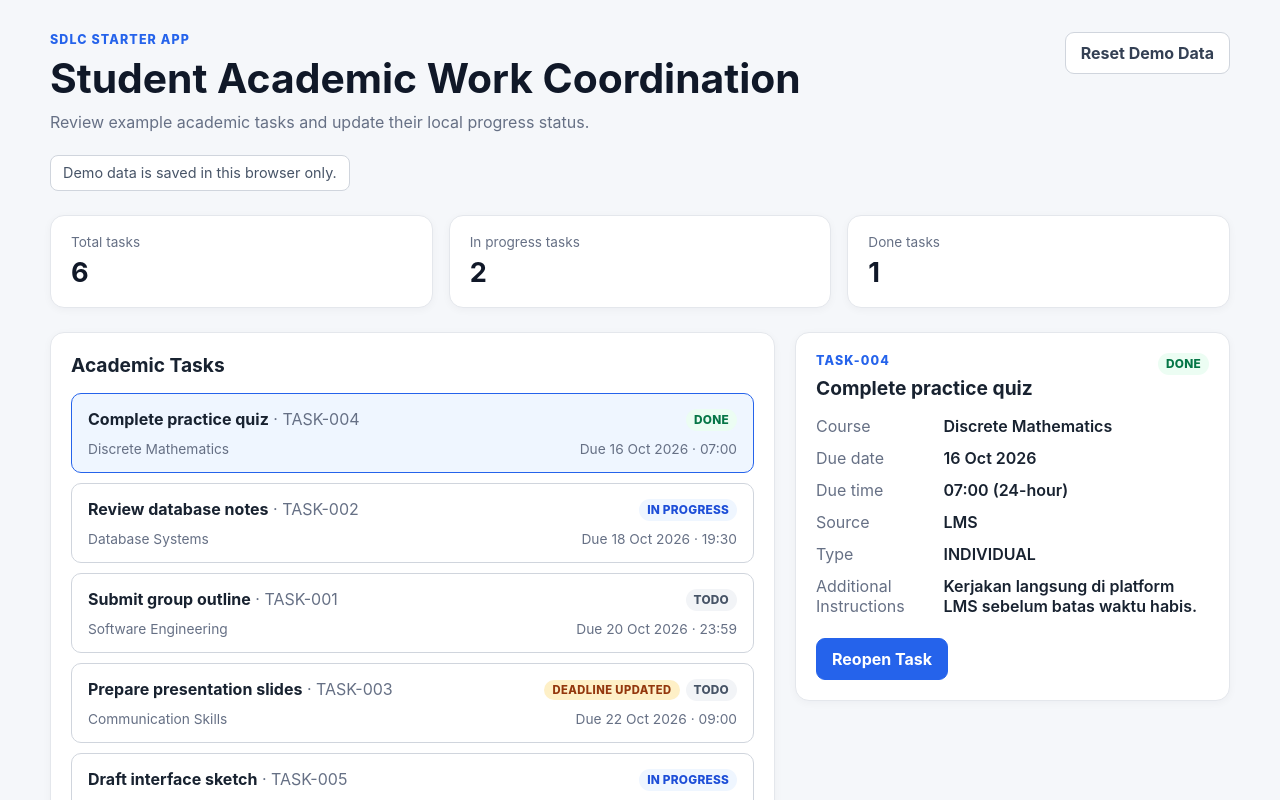
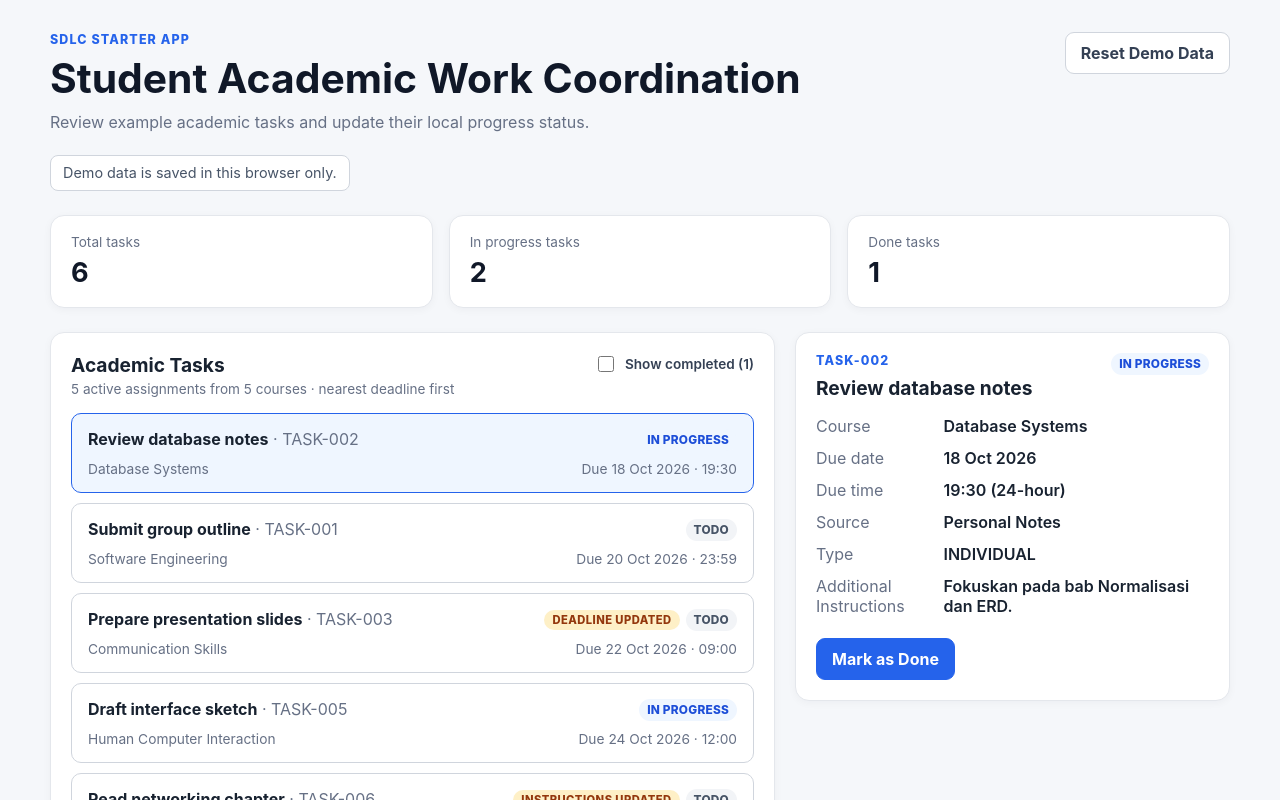
Before and after one commit to muriz-dev/sdlc-group-5, a React (Vite) app: page / in a window 1280 px wide. Shown: the top 800 px of the page. Built offline with nearby package versions, Linux system fonts and the light colour scheme.

Commit message:
hide done task, show only task active first, add toggle to show done task

```diff
--- a/src/App.jsx
+++ b/src/App.jsx
@@ -6,7 +6,7 @@ import { createSeedData } from './data/seed.js';
 import {
   advanceTaskStatus,
   getTaskCounts,
-  sortTasksByDueDate,
+  getVisibleTasks,
 } from './utils/taskUtils.js';
 import { loadState, resetState, saveState } from './utils/storage.js';
 
@@ -15,28 +15,46 @@ const STORAGE_KEY = 'sdlc:case-c:v1';
 export default function App() {
   const [data, setData] = useState(() => loadState(STORAGE_KEY, createSeedData));
   const [selectedId, setSelectedId] = useState(
-    () => sortTasksByDueDate(data.tasks)[0]?.id ?? null,
+    () => getVisibleTasks(data.tasks, false)[0]?.id ?? null,
   );
+  const [showCompleted, setShowCompleted] = useState(false);
 
   useEffect(() => {
     saveState(STORAGE_KEY, data);
   }, [data]);
 
   const selectedTask = data.tasks.find((task) => task.id === selectedId) ?? null;
-  const sortedTasks = sortTasksByDueDate(data.tasks);
+  const visibleTasks = getVisibleTasks(data.tasks, showCompleted);
+  const visibleCourseCount = new Set(visibleTasks.map((task) => task.course)).size;
   const counts = getTaskCounts(data.tasks);
 
+  const emptyMessage = showCompleted
+    ? 'No academic tasks are available.'
+    : 'No active assignments. Turn on "Show completed" to see finished tasks.';
+
   function handleAdvanceStatus(taskId) {
-    setData((current) => ({
-      ...current,
-      tasks: advanceTaskStatus(current.tasks, taskId),
-    }));
+    const nextTasks = advanceTaskStatus(data.tasks, taskId);
+    setData((current) => ({ ...current, tasks: nextTasks }));
+
+    const updatedTask = nextTasks.find((task) => task.id === taskId);
+    if (!showCompleted && updatedTask.status === 'DONE' && taskId === selectedId) {
+      setSelectedId(getVisibleTasks(nextTasks, false)[0]?.id ?? null);
+    }
+  }
+
+  function handleToggleCompleted() {
+    const nextShowCompleted = !showCompleted;
+    setShowCompleted(nextShowCompleted);
+
+    if (!nextShowCompleted && selectedTask?.status === 'DONE') {
+      setSelectedId(getVisibleTasks(data.tasks, false)[0]?.id ?? null);
+    }
   }
 
   function handleReset() {
     const freshData = resetState(STORAGE_KEY, createSeedData);
     setData(freshData);
-    setSelectedId(sortTasksByDueDate(freshData.tasks)[0]?.id ?? null);
+    setSelectedId(getVisibleTasks(freshData.tasks, showCompleted)[0]?.id ?? null);
   }
 
   return (
@@ -71,11 +89,29 @@ export default function App() {
 
       <section className="content-grid">
         <section className="panel" aria-labelledby="task-list-heading">
-          <h2 id="task-list-heading">Academic Tasks</h2>
+          <div className="list-header">
+            <div>
+              <h2 id="task-list-heading">Academic Tasks</h2>
+              <p className="list-note">
+                {showCompleted
+                  ? `${visibleTasks.length} assignments from ${visibleCourseCount} courses · nearest deadline first`
+                  : `${visibleTasks.length} active assignments from ${visibleCourseCount} courses · nearest deadline first`}
+              </p>
+            </div>
+            <label className="show-completed">
+              <input
+                type="checkbox"
+                checked={showCompleted}
+                onChange={handleToggleCompleted}
+              />
+              Show completed ({counts.done})
+            </label>
+          </div>
           <TaskList
-            tasks={sortedTasks}
+            tasks={visibleTasks}
             selectedId={selectedId}
             onSelect={setSelectedId}
+            emptyMessage={emptyMessage}
           />
         </section>
         <aside className="panel" aria-label="Selected task details">
--- a/src/components/TaskList.jsx
+++ b/src/components/TaskList.jsx
@@ -1,8 +1,13 @@
 import TaskCard from './TaskCard.jsx';
 
-export default function TaskList({ tasks, selectedId, onSelect }) {
+export default function TaskList({
+  tasks,
+  selectedId,
+  onSelect,
+  emptyMessage = 'No academic tasks are available.',
+}) {
   if (tasks.length === 0) {
-    return <div className="empty-state">No academic tasks are available.</div>;
+    return <div className="empty-state">{emptyMessage}</div>;
   }
 
   return (
--- a/src/styles.css
+++ b/src/styles.css
@@ -98,6 +98,43 @@ h3 {
   background: #ffffff;
   color: #475467;
   font-size: 0.9rem;
+}
+
+.list-header {
+  display: flex;
+  align-items: flex-start;
+  justify-content: space-between;
+  flex-wrap: wrap;
+  gap: 12px;
+  margin-bottom: 16px;
+}
+
+.list-header h2 {
+  margin-bottom: 4px;
+}
+
+.list-note {
+  margin: 0;
+  color: #667085;
+  font-size: 0.85rem;
+}
+
+.show-completed {
+  display: inline-flex;
+  align-items: center;
+  gap: 8px;
+  color: #344054;
+  font-size: 0.85rem;
+  font-weight: 600;
+  white-space: nowrap;
+  cursor: pointer;
+}
+
+.show-completed input {
+  width: 16px;
+  height: 16px;
+  accent-color: #2563eb;
+  cursor: pointer;
 }
 
 .overview-grid {
--- a/src/utils/taskUtils.js
+++ b/src/utils/taskUtils.js
@@ -2,6 +2,15 @@ export function sortTasksByDueDate(tasks) {
   return [...tasks].sort((a, b) =>
     `${a.dueDate}T${a.dueTime}`.localeCompare(`${b.dueDate}T${b.dueTime}`),
   );
+}
+
+export function isActiveTask(task) {
+  return task.status !== 'DONE';
+}
+
+export function getVisibleTasks(tasks, showCompleted) {
+  const sortedTasks = sortTasksByDueDate(tasks);
+  return showCompleted ? sortedTasks : sortedTasks.filter(isActiveTask);
 }
 
 export function getTaskCounts(tasks) {
```
Also changed, not shown: 1 other file (tests, documents, lock files or other folders).
